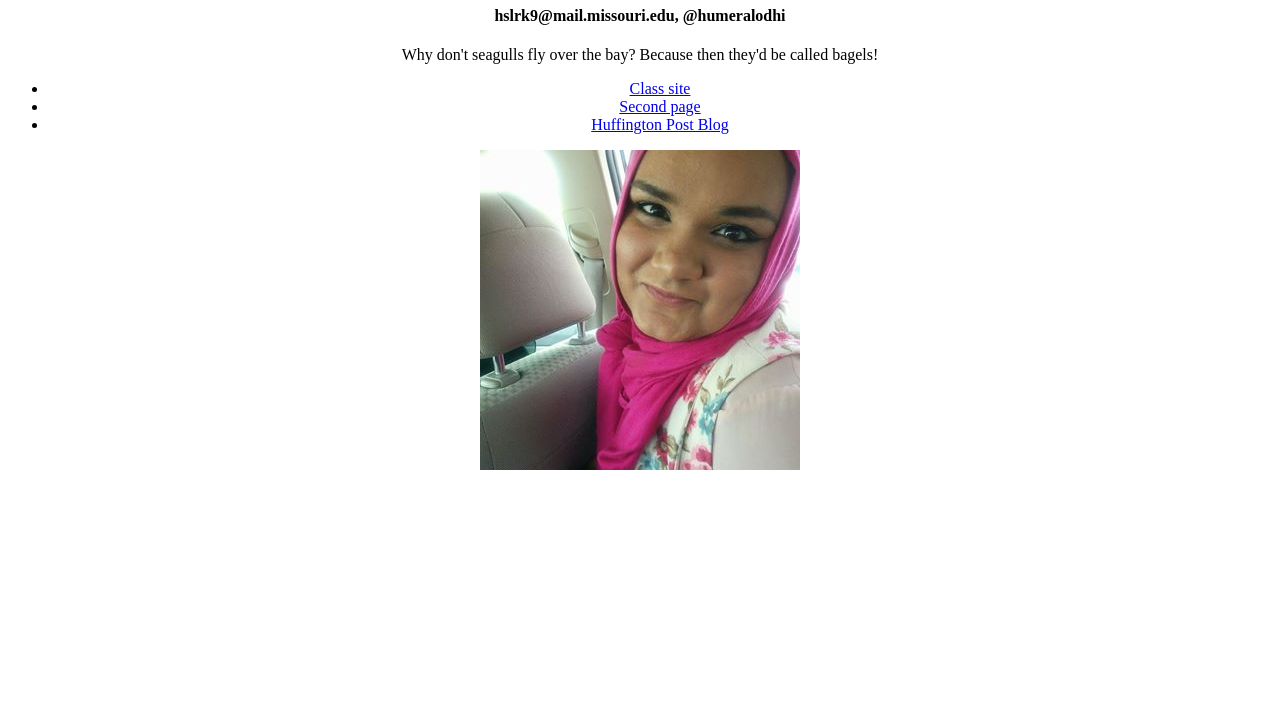
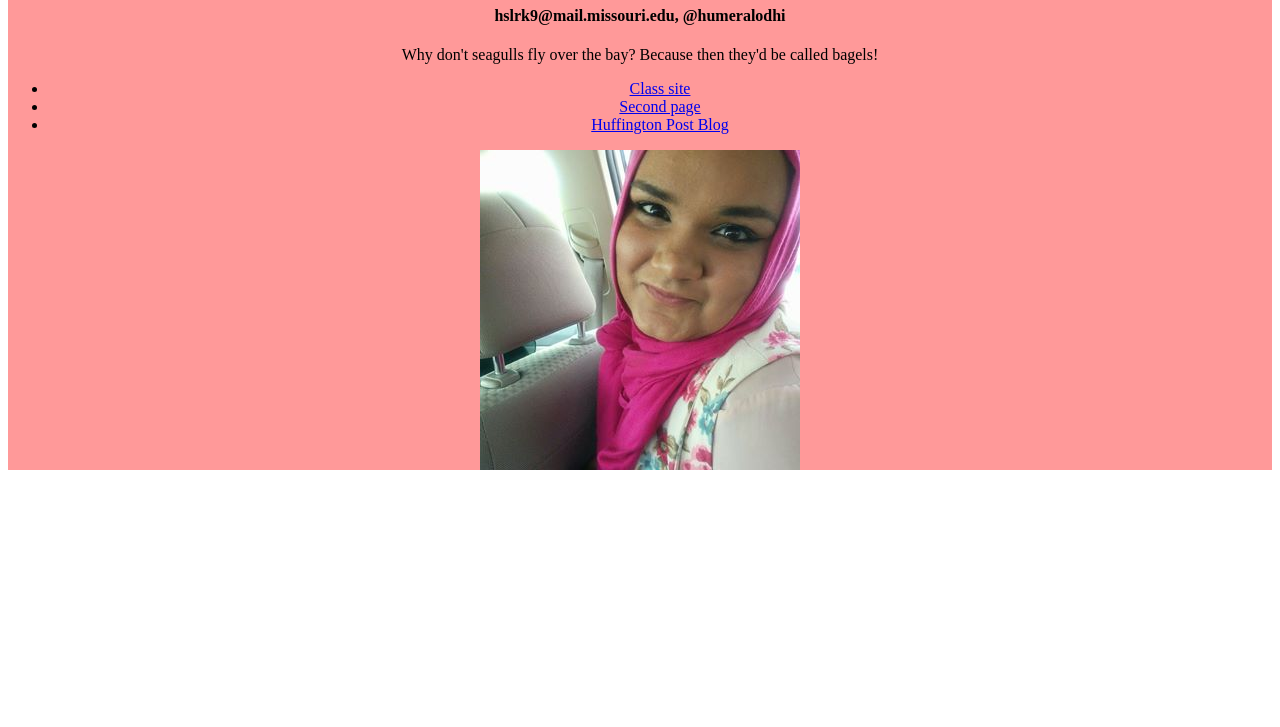
Before and after one commit to J4502-fs17/humeralodhi, a plain HTML site: page index.html in a window 1280 px wide. Shown: the part 73-800 px from the top of the page. Drawn offline with Linux system fonts and the light colour scheme.

Commit message:
changed container color

```diff
--- a/assignment2.css
+++ b/assignment2.css
@@ -1,4 +1,5 @@
 #container {
   margin: 0 auto;
   text-align: center;
+  background-color: #ff9999;
 }
```
